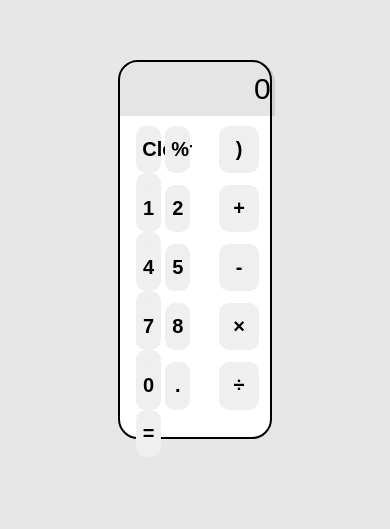
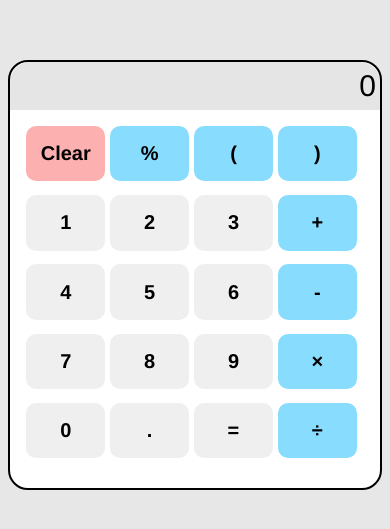
Before and after one commit to saacutter/Calculator, a plain HTML site: page index.html in a window 390 px wide. Shown: the part 151-680 px from the top of the page. Drawn offline with Linux system fonts and the light colour scheme.

Commit message:
Added mobile support and adjusted styling

```diff
--- a/index.html
+++ b/index.html
@@ -2,6 +2,8 @@
 
 <html lang="en">
     <head>
+        <meta charset="utf-8">
+        <meta name="viewport" content="width=device-width, initial-scale=1.0">
         <title>Calculator</title>
         <link href="styles.css" rel="stylesheet">
         <script src="calculate.js"></script>
@@ -12,39 +14,35 @@
                 <input type="text" value="0" class="display" disabled>
             </div>
             <div class="body">
-                <div class="numbers">
                 <div class="row">
-                        <button onclick="displayDefault()">Clear</button>
-                        <button onclick="updateDisplay('%')">%</button>
-                        <button onclick="updateDisplay('(')">(</button>
+                    <button onclick="displayDefault()" class="clear">Clear</button>
+                    <button onclick="updateDisplay('%')" class="operation">%</button>
+                    <button onclick="updateDisplay('(')" class="operation">(</button>
+                    <button onclick="updateDisplay(')')" class="operation">)</button>
                 </div>
-                    <div class="row btm-margin">
+                <div class="row">
                     <button onclick="updateDisplay(1)">1</button>
                     <button onclick="updateDisplay(2)">2</button>
                     <button onclick="updateDisplay(3)">3</button>
+                    <button onclick="updateDisplay(' + ')" class="operation">+</button>
                 </div>
                 <div class="row">
                     <button onclick="updateDisplay(4)">4</button>
                     <button onclick="updateDisplay(5)">5</button>
                     <button onclick="updateDisplay(6)">6</button>
+                    <button onclick="updateDisplay(' - ')" class="operation">-</button>
                 </div>
                 <div class="row">
                     <button onclick="updateDisplay(7)">7</button>
                     <button onclick="updateDisplay(8)">8</button>
                     <button onclick="updateDisplay(9)">9</button>
+                    <button onclick="updateDisplay(' × ')" class="operation">×</button>
                 </div>
                 <div class="row">
                     <button onclick="updateDisplay(0)">0</button>
                     <button onclick="updateDisplay('.')">.</button>
                     <button onclick="calculate()">=</button>
-                    </div>
-                </div>
-                <div class="operations">
-                    <button onclick="updateDisplay(')')">)</button>
-                    <button onclick="updateDisplay(' + ')">+</button>
-                    <button onclick="updateDisplay(' - ')">-</button>
-                    <button onclick="updateDisplay(' × ')">×</button>
-                    <button onclick="updateDisplay(' ÷ ')">÷</button>
+                    <button onclick="updateDisplay(' ÷ ')" class="operation">÷</button>
                 </div>
             </div>
         </div>
--- a/styles.css
+++ b/styles.css
@@ -1,13 +1,32 @@
+@media screen and (min-width: 701px) {
+    .container {
+        height: 40%;
+        width: 40%;
+    }
+}
+
+@media screen and (max-width: 700px) {
+    .container {
+        height: 70%;
+        width: 100%;
+    }
+}
+
+* {
+    font-family: Helvetica, Arial, sans-serif;
+    box-sizing: border-box;
+    -webkit-tap-highlight-color: transparent;
+    -webkit-text-fill-color: black;
+}
+
 body {
     margin-top: 25vh;
     background-color: rgba(100, 100, 100, 0.15);
-    font-family: Helvetica, Arial, sans-serif;
-    box-sizing: border-box;
 }
 
 button {
-    height: 99%;
-    width: 30%;
+    height: 80%;
+    width: 23.5%;
     border: 0px solid transparent;
     border-radius: 10px;
     font-size: 20px;
@@ -27,8 +46,6 @@ button:hover {
 }
 
 .container {
-    height: 40%;
-    width: 40%;
     border: 2px solid black;
     border-radius: 20px;
     background-color: white;
@@ -40,36 +57,35 @@ button:hover {
 
 .display {
     height: 100%;
-    width: 98%;
+    width: 100%;
     border: 2px solid transparent;
     border-radius: 20px 20px 0 0;
     background-color: rgba(0, 0, 0, 0.1);
+    color: black;
     font-size: 30px;
-    color: black;
     text-align: right;
 }
 
-.top-row {
+.body {
+    display: grid;
+    grid-template-rows: 5;
+    grid-template-columns: 4;
+    height: 41vh;
     margin: 1em;
 }
 
-.body {
-    display: flex;
-    height: 35vh;
-    margin: 1em;
+.operation {
+    background-color: rgba(0, 183, 255, 0.466);
 }
 
-.numbers {
-    display: inline-grid;
-    width: 70%;
+.operation:hover {
+    background-color: rgba(0, 183, 255, 0.3);
 }
 
-.operations {
-    display: inline-grid;
-    grid-template-columns: 35vw;
-    width: 20%;
+.clear {
+    background-color: rgba(253, 157, 157, 0.8);
 }
 
-.operations > button, .row > button {
-    height: 80%;
+.clear:hover {
+    background-color: rgba(253, 157, 157, 1);
 }
```
Also changed, not shown: 1 other file. Lines whose indentation alone changed are shown as unchanged.
